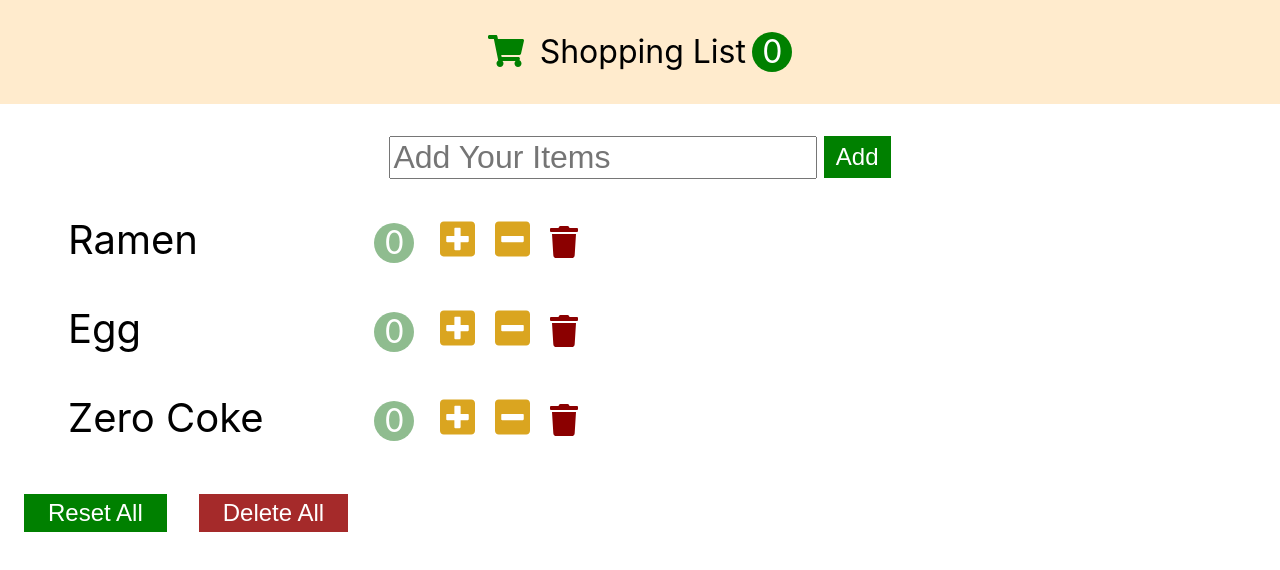
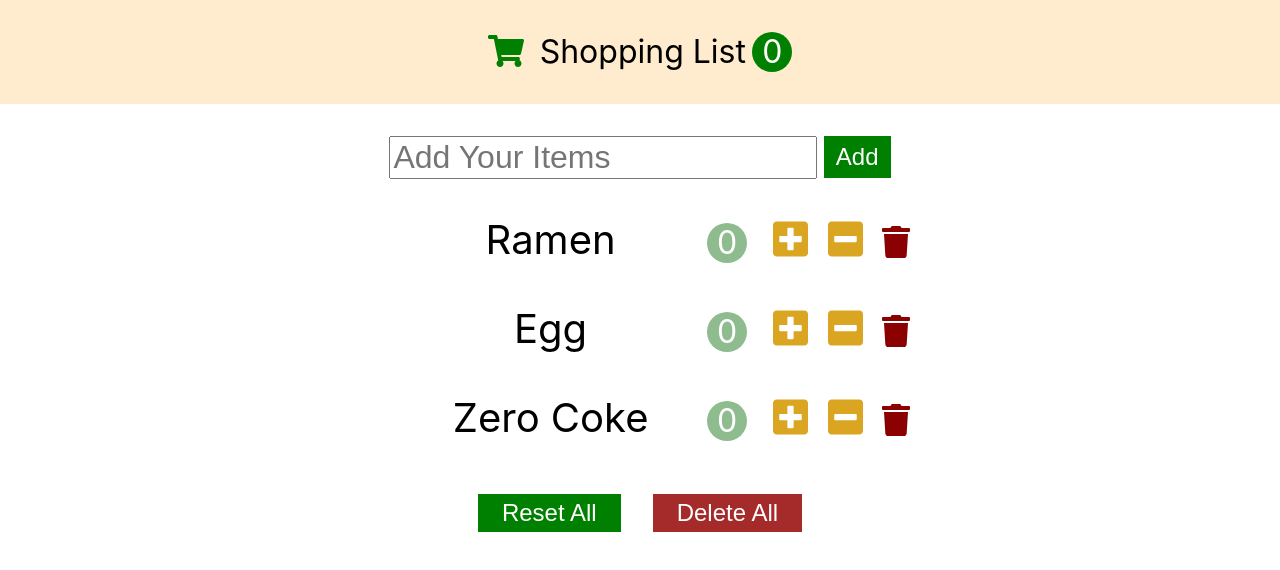
Before and after one commit to jkim8/grocery_list, a React (Create React App) app: page / in a window 1280 px wide. Shown: the top 570 px of the page. Built offline with nearby package versions, Linux system fonts and the light colour scheme.

Commit message:
css change

```diff
--- a/src/App.css
+++ b/src/App.css
@@ -94,6 +94,10 @@ button {
   opacity: 0.8;
 }
 
+.habits-ul {
+  text-align: center;
+}
+
 .habit-increase,
 .habit-decrease {
   color: goldenrod;
@@ -119,3 +123,7 @@ button {
   color: white;
   margin: 1rem;
 }
+
+.buttons {
+  text-align: center;
+}
--- a/src/components/habits.jsx
+++ b/src/components/habits.jsx
@@ -7,7 +7,7 @@ class Habits extends Component {
     return (
       <div className="habits">
         <HabitAddForm onAdd={this.props.onAdd} />
-        <ul>
+        <ul className="habits-ul">
           {this.props.habits.map((habit) => (
             <Habit
               key={habit.id}
@@ -18,6 +18,7 @@ class Habits extends Component {
             />
           ))}
         </ul>
+        <div className="buttons">
           <button className="habits-reset" onClick={this.props.onReset}>
             Reset All
           </button>
@@ -25,6 +26,7 @@ class Habits extends Component {
             Delete All
           </button>
         </div>
+      </div>
     );
   }
 }
```
Lines whose indentation alone changed are shown as unchanged.
